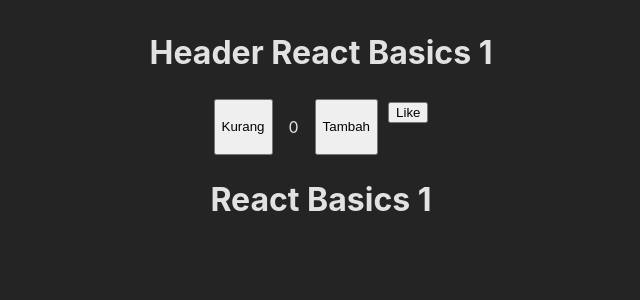
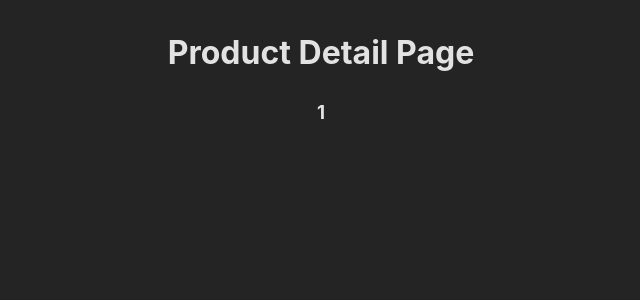
Before and after one commit to Gerryyhonatan/React-Basic-1, a React (Vite) app: page /product/1 in a window 1280 px wide. Shown: the top 300 px of the page, without its empty margins (319-959 px from the left). Built offline with nearby package versions, Linux system fonts and the light colour scheme.

Commit message:
second commit

```diff
--- a/package.json
+++ b/package.json
@@ -11,7 +11,8 @@
   },
   "dependencies": {
     "react": "^19.0.0",
-    "react-dom": "^19.0.0"
+    "react-dom": "^19.0.0",
+    "react-router": "^7.1.5"
   },
   "devDependencies": {
     "@eslint/js": "^9.19.0",
--- a/src/App.tsx
+++ b/src/App.tsx
@@ -1,8 +1,13 @@
-import HeaderCustom from "./components/Header"
-import Welcome from "./components/Welcome"
+// import HeaderCustom from "./components/Header"
+// import Welcome from "./components/Welcome"
 // import ProfileCard from "./components/ProfileCard"
-import Counter from "./components/Counter"
-import Like from "./components/Like"
+// import Counter from "./components/Counter"
+// import Like from "./components/Like"
+import { Routes, Route } from "react-router"
+import TermsPage from "./pages/TermsPage"
+import HomePage from "./pages/HomePage"
+import NotFoundPage from "./pages/NotFoundPage"
+import ProductDetailPage from "./pages/ProductDetailPage"
 
 // type Teacher = {
 //   name : string;
@@ -36,25 +41,15 @@
 function App() {
   return (
     <>
-      <HeaderCustom/>
-      {/* <h1>Hello World</h1> */}
+      <Routes>
+        <Route path="/" element={<HomePage/>}/>
+        <Route path="/terms" element={<TermsPage/>}/>
 
-      <div className="container-card">
-      {/* {
-        teachers.map((teacher) => {
-          return <ProfileCard name={teacher.name} year={teacher.year} job={teacher.job} key={teacher.id}/>
-        })
-      } */}
+        {/* DYNAMIC ROUTE */}
+        <Route path="/product/:productSlug" element={<ProductDetailPage/>}/>
 
-
-      <Counter />
-
-      <Like />
-
-      </div>
-
-
-      <Welcome/>
+        <Route path="*" element={<NotFoundPage/>}/>
+      </Routes>
     </>
   )
 }
--- a/src/main.tsx
+++ b/src/main.tsx
@@ -2,10 +2,13 @@
 import { createRoot } from 'react-dom/client'
 import App from './App.tsx'
 import "./index.css"
+import { BrowserRouter } from 'react-router'
 
 
 createRoot(document.getElementById('root')!).render(
   <StrictMode>
+    <BrowserRouter>
     <App />
+    </BrowserRouter>
   </StrictMode>,
 )
--- /dev/null
+++ b/src/pages/HomePage.tsx
@@ -0,0 +1,13 @@
+import { Link } from "react-router";
+
+const HomePage = () => {
+    return (
+        <div>
+            <h1>Ini adalah Home Page</h1>
+            <p>Setujui Persetujuan ini</p>
+            <Link to="/terms">Menuju Halaman</Link>
+        </div>
+    )
+}
+
+export default HomePage;
--- /dev/null
+++ b/src/pages/NotFoundPage.tsx
@@ -0,0 +1,9 @@
+const NotFoundPage = () => {
+    return (
+        <div>
+            <h1>Not Found Page</h1>
+        </div>
+    )
+}
+
+export default NotFoundPage;
--- /dev/null
+++ b/src/pages/ProductDetailPage.tsx
@@ -0,0 +1,14 @@
+import { useParams } from "react-router"
+
+const ProductDetailPage = () => {
+const params = useParams<{productSlug: string}>()
+
+    return (
+        <div>
+            <h1>Product Detail Page</h1>
+            <h3>{params.productSlug}</h3>
+        </div>
+    )
+}
+
+export default ProductDetailPage
--- /dev/null
+++ b/src/pages/TermsPage.tsx
@@ -0,0 +1,9 @@
+const TermsPage = () => {
+    return (
+        <div>
+            <h1>Ini adalah Terms Page</h1>
+        </div>
+    )
+}
+
+export default TermsPage;
```
Also changed, not shown: 1 other file (tests, documents, lock files or other folders).
